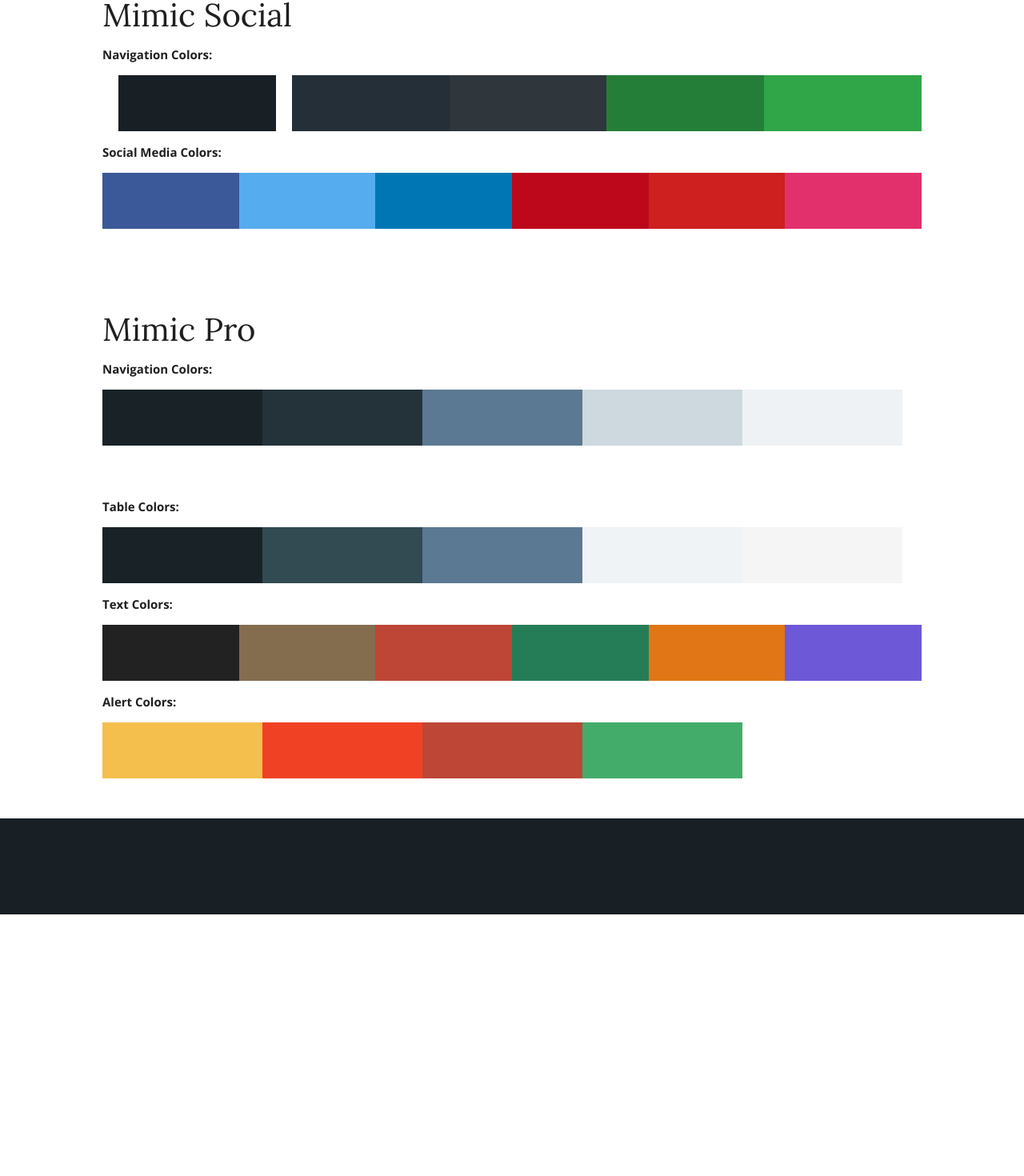
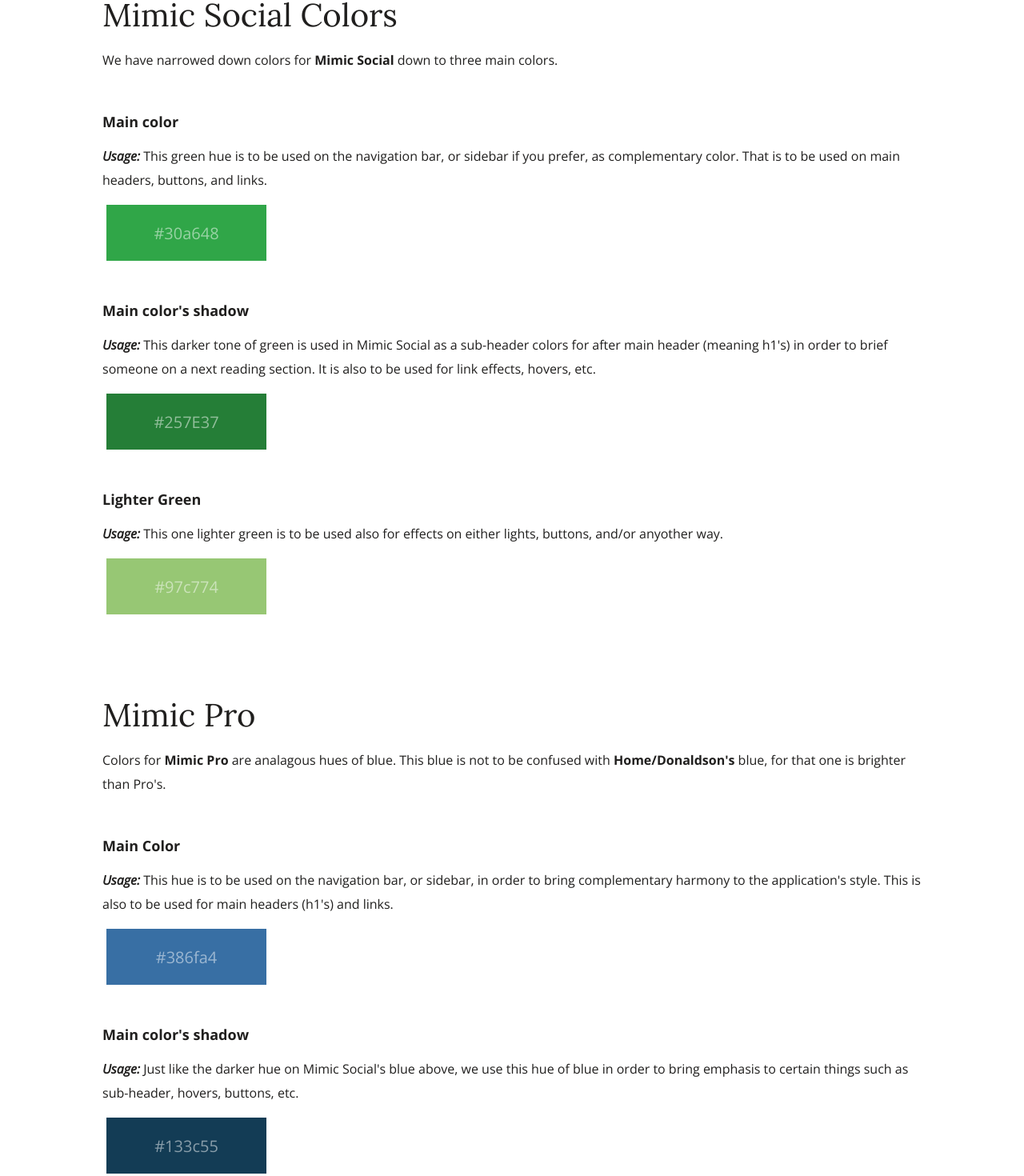
Before and after one commit to Stukent/rainier, a React app: page /colors in a window 1280 px wide. Shown: the part 485-1955 px from the top of the page at 80% size. Before the commit the page ends 1628 px from the top, so only its background shows below. Built offline with nearby package versions, Linux system fonts and the light colour scheme.

Commit message:
added new standardized color for apps and usage of each (#8)

```diff
--- a/src/components/screen-components/bottombar/style.scss
+++ b/src/components/screen-components/bottombar/style.scss
@@ -5,7 +5,7 @@
     margin-bottom: 50px;
     width: 100%;
     height: 40px;
-    background-color: $ms-sidebar;
+    background-color: $sidebar;
     display: flex;
     justify-content: flex-start;
 
--- a/src/components/screen-components/sidebar/style.scss
+++ b/src/components/screen-components/sidebar/style.scss
@@ -2,7 +2,7 @@
 
 
 .sidebar {
-    background-color: $ms-sidebar;
+    background-color: $sidebar;
     height: 500px;
     width: 240px;
     margin: 0 20px;
--- a/src/components/screen-components/topbar/style.scss
+++ b/src/components/screen-components/topbar/style.scss
@@ -5,7 +5,7 @@
     margin-bottom: 50px;
     width: 100%;
     height: 40px;
-    background-color: $ms-sidebar;
+    background-color: $sidebar;
     display: flex;
 
     .logobox{
--- a/src/components/screens/colors/index.js
+++ b/src/components/screens/colors/index.js
@@ -28,216 +28,144 @@
             <div className="section-wrapper">
 
                 <div className="ms-colors">
-                    <h1>Mimic Social</h1>
-                    <div className="co-wrapper">
-
-                        <div className="nav-section">
-                            <span className="cat-name">Navigation Colors:</span>
-
-                            <div className="color-grid">
-                                <div className="color-box sidebar">
-                                    <span>Sidebar</span>
-                                    <span>#181F25</span>
-                                </div>
-
-                                <div className="color-box logo-wrapper">
-                                    <span>Logo</span>
-                                    <span>#242F38</span>
-                                </div>
-
-                                <div className="color-box button">
-                                    <span>Button</span>
-                                    <span>#2F363C</span>
-                                </div>
-
-                                <div className="color-box clicked-button">
-                                    <span>Clicked Button</span>
-                                    <span>#257E37</span>
-                                </div>
-
-                                <div className="color-box sim-button">
-                                    <span>Sim Button</span>
-                                    <span>#30A648</span>
-                                </div>
+                    <h1>Mimic Social Colors</h1>
+                    <p>We have narrowed down colors for <strong>Mimic Social</strong> down to three main colors.</p>
+                    <div className="color-wrapper">
+                        <div className="main-color-ms color-info">
+                            <span class="sub-header">
+                                Main color
+                            </span>
+                            <p><em><strong>Usage:</strong></em> This green hue is to be used on the navigation bar, or sidebar if you prefer, as complementary color. That is to be used on main headers, buttons, and links.</p>
+                            <div className="color-box ms-green">
+                                <span className="color-code">#30a648</span>
                             </div>
 
                         </div>
 
-                        <div className="social-section">
-                            <span className="cat-name">Social Media Colors:</span>
+                        <div className="dark-color-ms color-info">
+                            <span class="sub-header">
+                                    Main color's shadow
+                            </span>
+                            <p><em><strong>Usage:</strong></em> This darker tone of green is used in Mimic Social as a sub-header colors for after main header (meaning h1's) in order to brief someone on a next reading section. It is also to be used for link effects, hovers, etc.</p>
+                            <div className="color-box dark-ms-green">
+                                <span className="color-code">#257E37</span>
+                            </div>
+                        </div>
 
-                            <div className="color-grid">
-                                <div className="color-box facebook">
-                                    <span>Facebook</span>
-                                    <span>#3B5998</span>
-                                </div>
-
-                                <div className="color-box linkedin">
-                                    <span>LinkedIn</span>
-                                    <span>#0077B5</span>
-                                </div>
-
-                                <div className="color-box twitter">
-                                    <span>Twitter</span>
-                                    <span>#55ACEE</span>
-                                </div>
-
-                                <div className="color-box pinterest">
-                                    <span>Pinterest</span>
-                                    <span>#BD081C</span>
-                                </div>
-
-                                <div className="color-box youtube">
-                                    <span>Youtube</span>
-                                    <span>#CD201F</span>
-                                </div>
-
-                                <div className="color-box instagram">
-                                    <span>Instagram</span>
-                                    <span>#E1306C</span>
-                                </div>
-
+                        <div className="light-color-ms color-info">
+                            <span class="sub-header">
+                                    Lighter Green
+                            </span>
+                            <p><em><strong>Usage:</strong></em> This one lighter green is to be used also for effects on either lights, buttons, and/or anyother way.</p>
+                            <div className="color-box lighter-ms-green">
+                                <span className="color-code">#97c774</span>
                             </div>
                         </div>
 
                     </div>
+
+
                 </div>
+
+            </div>
 
                 <div className="mp-colors">
                     <h1>Mimic Pro</h1>
-
-                    <div className="co-wrapper">
-                        <div className="pro-nav">
-                            <span className="cat-name">Navigation Colors:</span>
-                            <div className="color-grid">
-                                <div className="color-box sidebar-pro">
-                                    <span>Sidebar</span>
-                                    <span>#192327</span>
-                                </div>
-
-                                <div className="color-box logo-pro">
-                                    <span>Logo</span>
-                                    <span>#243339</span>
-                                </div>
-
-                                <div className="color-box pro-head">
-                                    <span>Headers</span>
-                                    <span>#5B7992</span>
-                                </div>
-
-                                <div className="color-box nav-act">
-                                    <span>Hover Topbar</span>
-                                    <span>#CDD8DF</span>
-                                </div>
-
-                                <div className="color-box topbar">
-                                    <span>Topbar</span>
-                                    <span>#EFF2F4</span>
-                                </div>
+                    <p>Colors for <strong>Mimic Pro</strong> are analagous hues of blue. This blue is not to be confused with <strong>Home/Donaldson's</strong> blue, for that one is brighter than Pro's.</p>
+                    <div className="color-wrapper">
+                        <div className="light-color-ms color-info">
+                            <span class="sub-header">
+                                    Main Color
+                            </span>
+                            <p><em><strong>Usage:</strong></em> This hue is to be used on the navigation bar, or sidebar, in order to bring complementary harmony to the application's style. This is also to be used for main headers (h1's) and links.</p>
+                            <div className="color-box mp-blue">
+                                <span className="color-code">#386fa4</span>
                             </div>
                         </div>
 
-                        <div className="pro-table">
-                            <span className="cat-name">Table Colors:</span>
-                            <div className="color-grid">
-                                <div className="color-box table-color">
-                                    <span>Table</span>
-                                    <span>#192327</span>
-                                </div>
-
-                                <div className="color-box table-dropdown">
-                                    <span>Table Dropdown</span>
-                                    <span>#324A52</span>
-                                </div>
-
-                                <div className="color-box pro-head">
-                                    <span>Hover Tabs</span>
-                                    <span>#5B7992</span>
-                                </div>
-
-                                <div className="color-box dropdown">
-                                <span>Dropdown</span>
-                                <span>#EFF3F5</span>
-                                </div>
-
-                                <div className="color-box table-head">
-                                    <span>Table Head</span>
-                                    <span>#F5F5F5</span>
-                                </div>
+                        <div className="dark-color-ms color-info">
+                            <span class="sub-header">
+                                    Main color's shadow
+                            </span>
+                            <p><em><strong>Usage:</strong></em> Just like the darker hue on Mimic Social's blue above, we use this hue of blue in order to bring emphasis to certain things such as sub-header, hovers, buttons, etc.</p>
+                            <div className="color-box mp-dark-blue">
+                                <span className="color-code">#133c55</span>
                             </div>
                         </div>
 
-                        <div className="pro-text">
-                            <span className="cat-name">Text Colors:</span>
-                            <div className="color-grid">
-                                <div className="color-box pro-text">
-                                    <span>Bodycopy</span>
-                                    <span>#222222</span>
-                                </div>
-
-
-                                <div className="color-box dec-one">
-                                    <span>Decision</span>
-                                    <span>#846D4F</span>
-                                </div>
-
-                                <div className="color-box dec-two">
-                                    <span>Decision</span>
-                                    <span>#BE4636</span>
-                                </div>
-
-                                <div className="color-box dec-three">
-                                    <span>Decision</span>
-                                    <span>#257D57</span>
-                                </div>
-
-                                <div className="color-box dec-four">
-                                    <span>Decision</span>
-                                    <span>#E07615</span>
-                                </div>
-
-                                <div className="color-box dec-five">
-                                    <span>Decision</span>
-                                    <span>#6D58D8</span>
-                                </div>
+                        <div className="lighter-color-ms color-info">
+                            <span class="sub-header">
+                                    Lighter Hues
+                            </span>
+                            <p><em><strong>Usage:</strong></em> For accentuation, these two hues are used for effects as well, whether they're found on links, buttons, or emphasis text these will work.</p>
+                            <div className="color-box mp-lighter-blue">
+                                <span className="color-code">#5899e2</span>
                             </div>
-
-
+                            <div className="color-box mp-lighter-blue-two">
+                                <span className="color-code">#85b4e9</span>
+                            </div>
                         </div>
-
-                        <div className="pro-alerts">
-                            <span className="cat-name">Alert Colors:</span>
-                            <div className="color-grid">
-                                <div className="color-box pro-warn">
-                                    <span>Warning</span>
-                                    <span>#F4BF4D</span>
-                                </div>
-
-                                <div className="color-box pro-alert">
-                                    <span>Alert</span>
-                                    <span>#F04124</span>
-                                </div>
-
-                                <div className="color-box red-light">
-                                    <span>"Red Light"</span>
-                                    <span>#BE4636</span>
-                                </div>
-
-                                <div className="color-box green-light">
-                                    <span>"GreenLight"</span>
-                                    <span>#43AC6A</span>
-                                </div>
-
-                            </div>
-
-
-                        </div>
-
                     </div>
 
                 </div>
 
+                <div className="universal-colors">
+                    <h2>Universal Colors</h2>
+                    <p>This section is where all the universal hues will be for all simulations. Things that can be altered if consulted with before hand.</p>
+
+                    <div className="color-wrapper">
+                        <div className="sidebar-color-u color-info">
+                            <span class="sub-header">
+                                    Sidebar
+                            </span>
+                            <p><em><strong>Usage:</strong></em> This dark hue is for the use of navigation background colors. Whether it is a sidebar, top bar, or bottom bar this is the color to be displayed for them, as well as for tables within simulations. More specifically, Mimic Pro. </p>
+                            <div className="color-box sidebar-color">
+                                <span className="color-code"> #181f25</span>
+                            </div>
+                        </div>
+
+                        <div className="logo-wrapper-color color-info">
+                            <span class="sub-header">
+                                   Logo Wrapper
+                            </span>
+                            <p><em><strong>Usage:</strong></em> A lighter hue than the color used for the navigation. This is to wrap the logo, if desire and just as seen on current version, in the navigation bar. It can also be used to hover on links <strong>ONLY</strong> if there is not another color such as the main colors for Mimic Pro and Mimic Social to be in use. </p>
+                            <div className="color-box logo-wrapper">
+                                <span className="color-code"> #242f38</span>
+                            </div>
+                        </div>
+
+                        <div className="bodycopy-color color-info">
+                            <span class="sub-header">
+                                  Bodycopy
+                            </span>
+                            <p><em><strong>Usage:</strong></em> Pretty straight forward. This dark color is used for the main bodycopy of all simulations. </p>
+                            <div className="color-box bodycopy">
+                                <span className="color-code"> #222222</span>
+                            </div>
+                        </div>
+
+                        <div className="warning-colors color-info">
+                            <span class="sub-header">
+                                  Warnings
+                            </span>
+                            <p><em><strong>Usage:</strong></em> just like a traffic light, we have our red, yellow, and green. So, pretty simple! Red is for error alerts, yellow is for warnings, and green for good alerts!  </p>
+                            <div className="color-box error-red">
+                                <span className="color-code"> #BE4636</span>
+                            </div>
+                            <div className="color-box bright-error">
+                                <span className="color-code"> #F04124</span>
+                            </div>
+                            <div className="color-box warning-yellow">
+                                <span className="color-code"> #F4BF4D</span>
+                            </div>
+                            <div className="color-box passing-green">
+                                <span className="color-code"> #43AC6A</span>
+                            </div>
+                        </div>
+                    </div>
+
                 </div>
+
         </div>
 
     );
--- a/src/components/screens/colors/style.scss
+++ b/src/components/screens/colors/style.scss
@@ -1,8 +1,13 @@
 $ms-sidebar: #181F25;
 $ms-logo: #242F38;
 $ms-button-accent: #2F363C;
-$ms-green: #257E37;
-$ms-light-green: #30A648;
+
+
+
+$ms-dark-green: #257E37;
+$ms-light-green: #30a648;
+$ms-lighter-green: #97c774;
+
 
 $sm-facebook: #3B5998;
 $sm-linkedin: #0077B5;
@@ -11,55 +16,32 @@
 $sm-youtube: #CD201F;
 $sm-insta: #E1306C;
 
-$mp-sidebar: #192327;
-$mp-logo: #243339;
-$mp-header: #5B7992;
-$mp-hover-blue: #CDD8DF;
-$mp-light-blue: #EFF2F4;
+$mp-blue: #386fa4;
+$mp-dark-blue: #133c55;
+$mp-lighter-blue: #5899e2;
+$mp-lighter-blue-two: #85b4e9;
 
-$mp-table: #192327;
-$mp-table-dropdown: #324A52;
-$mp-dropdown: #EFF3F5;
-$mp-table-header: #F5F5F5;
-
-$mp-bodycopy: #222222;
-$mp-brown: #846D4F;
-$mp-red: #BE4636;
-$mp-green: #257D57;
-$mp-orange: #E07615;
-$mp-pruple: #6D58D8;
-
-$mp-yellow: #F4BF4D;
-$mp-bright-red: #F04124;
-$mp-light-green: #43AC6A;
+$sidebar: #181f25;
+$logo-wrapper: #242f38;
+$bodycopy: #222222;
 
 
-$warning-red: #E48B80;
-$alert-green: #74C59F;
-$alert-blue: #C7DAF7;
-$alert-yellow: #F1BF65;
+$warning-yellow: #F4BF4D;
+$error-red: #BE4636;
+$error-bright-red: #F04124;
+$passing-green: #43AC6A;
 
 
-.ms-colors, .mp-colors {
+
+
+.ms-colors, .mp-colors, .universal-colors {
     margin-top: 100px;
 }
 
-.social-section, .pro-table, .pro-alerts{
-    margin: 15px 0px;
+.color-info{
+    margin-top: 50px;
 }
 
-.social-section, .nav-section, .pro-nav, .pro-table, .pro-text, .pro-alerts{
-
-    .cat-name {
-        font-size: 15px;
-        font-weight: bolder;
-    }
-}
-
-
-.color-grid{
-    margin-top: 15px;
-    display:flex;
 
     .color-box{
         height: 70px;
@@ -69,42 +51,80 @@
         flex-direction: column;
         justify-content: center;
         align-items: center;
+        margin: 5px;
 
-        span {
-            font-size: 18px;
-            display: block;
-            opacity: 0;
-            transition: opacity .5s ease-in;
-        }
-
-        }
-        .color-box:hover{
-            span{
-                opacity: 1;
-                transition: opacity .5s ease-in;
+        .color-code{
+            font-size: 20px;
         }
 }
 
-    .sidebar{
-        background-color: $ms-sidebar;
+
+//*MIMIC SOCIAL COLORS*//
+
+.dark-ms-green {
+    background-color: $ms-dark-green;
+}
+
+.lighter-ms-green {
+    background-color: $ms-lighter-green;
+}
+
+.ms-green {
+    background-color: $ms-light-green;
 }
 
 
-    .logo-wrapper{
-        background-color: $ms-logo;
+//*MIMIC PRO COLORS*//
+
+.mp-blue{
+    background-color: $mp-blue;
+}
+.mp-dark-blue {
+    background-color: $mp-dark-blue;
+}
+.mp-lighter-blue {
+    background-color: $mp-lighter-blue;
 }
 
-    .button {
-        background-color: $ms-button-accent;
+.mp-lighter-blue-two {
+    background-color: $mp-lighter-blue-two;
 }
 
-    .clicked-button {
-        background-color: $ms-green;
+//*UNIVERSAL HUES*//
+
+.sidebar-color{
+    background-color: $sidebar;
 }
 
-    .sim-button {
-        background-color: $ms-light-green;
+.logo-wrapper{
+    background-color: $logo-wrapper;
 }
+
+.bodycopy{
+    background-color: $bodycopy;
+}
+
+
+
+//*OTHER TEXT WARNING COLORS**//
+
+.error-red{
+    background-color: $error-red;
+}
+
+.warning-yellow{
+    background-color: $warning-yellow;
+}
+
+.passing-green{
+    background-color: $passing-green;
+}
+
+.bright-error {
+    background-color: $error-bright-red;
+}
+
+//*SOCIAL MEDIA COLORS*//
 
 .facebook{
     background-color: $sm-facebook;
@@ -129,80 +149,3 @@
 .youtube{
     background-color: $sm-youtube;
 }
-
-    .sidebar-pro{
-        background-color: $mp-sidebar;
-    }
-
-    .logo-pro{
-        background-color: $mp-logo;
-    }
-
-    .pro-head {
-        background-color: $mp-header;
-    }
-
-    .nav-act {
-        background-color: $mp-hover-blue;
-    }
-
-    .topbar {
-        background-color: $mp-light-blue;
-    }
-
-    .table-dropdown {
-        background-color: $mp-table-dropdown;
-    }
-
-    .pro-text {
-        background-color: $mp-bodycopy;
-    }
-
-    .table-color{
-        background-color: $mp-table;
-    }
-
-    .table-head {
-        background-color: $mp-table-header;
-    }
-
-    .dropdown {
-        background-color: $mp-dropdown;
-    }
-
-    .dec-one{
-        background-color: $mp-brown;
-    }
-
-    .dec-two {
-        background-color: $mp-red;
-    }
-
-    .dec-three {
-        background-color: $mp-green;
-    }
-
-    .dec-four {
-        background-color: $mp-orange;
-    }
-
-    .dec-five {
-        background-color: $mp-pruple;
-    }
-
-    .pro-warn {
-        background-color: $mp-yellow;
-    }
-
-    .pro-alert{
-        background-color: $mp-bright-red;
-    }
-
-    .red-light {
-        background-color: $mp-red;
-    }
-
-    .green-light {
-        background-color: $mp-light-green;
-    }
-}
--- a/src/components/screens/typefaces/style.scss
+++ b/src/components/screens/typefaces/style.scss
@@ -84,6 +84,10 @@
 .sub-title{
     font-size: 18px;
 }
+.sub-header{
+    font-size: 18px;
+    font-weight: 700;
+}
 
 .header-sizes {
     list-style: none;
```
Also changed, not shown: src/components/screens/alerts/style.scss (+12 -12 lines), src/components/screens/navigation/style.scss (+4 -4 lines). Lines whose indentation alone changed are shown as unchanged.
